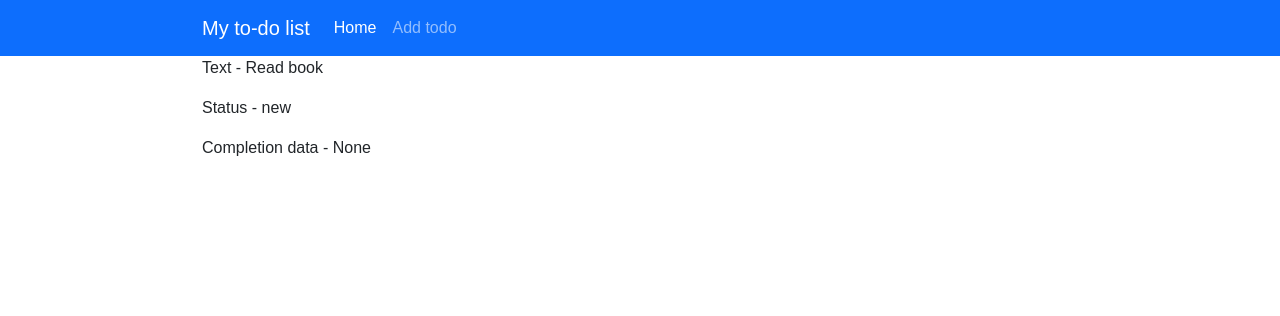
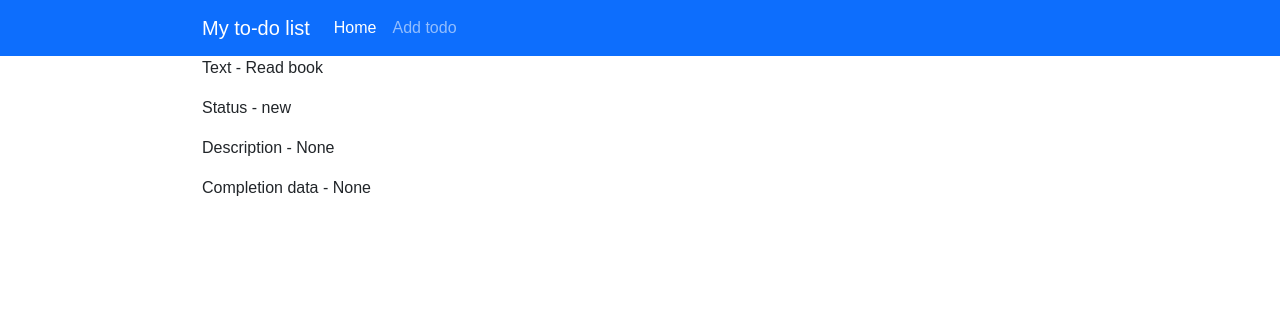
Before and after one commit to tenirina/homework_55_irina_ten, a Django app: template app/webapp/templates/todo.html in a window 1280 px wide. Shown: the top 316 px of the page. Run offline with Django 4.2, Linux system fonts and the light colour scheme; the template is opened without the code that fills it: values that come from a table or form of the project are taken from there, others are empty; data comes from the database, SQL or seed files in the repository.

Commit message:
Add
Добавлено новое поле в Модель.
Добавлено новое поле description, так же добавлено это поле на страницу ADD и todo(детальное отображение задачи).
Создана миграция и применена

```diff
--- a/app/webapp/models.py
+++ b/app/webapp/models.py
@@ -7,9 +7,10 @@ class ToDo(models.Model):
         ("process", "Process"),
         ("made", "Made")
     )
-    text = models.TextField(verbose_name="Description", max_length=500, null=False, blank=False)
+    text = models.CharField(verbose_name="Text", max_length=500, null=False, blank=False)
     status = models.CharField(verbose_name="Status", max_length=50, null=False, default="New", choices=CHOICES)
     completion_data = models.TextField(verbose_name="Date of completion", null=True, default=None)
+    description = models.TextField(verbose_name="Description", max_length=1500, null=True)
 
     def __str__(self):
         return f"{self.status} - {self.text}"
--- a/app/webapp/templates/todo.html
+++ b/app/webapp/templates/todo.html
@@ -22,6 +22,7 @@
       <div class="container">
           <p>Text - {{todo.text}}</p>
           <p>Status - {{todo.status}}</p>
+          <p>Description - {{todo.description}}</p>
           <p>Completion data - {{todo.completion_data}}</p>
       </div>
 </body>
--- a/app/webapp/view/add_todo.py
+++ b/app/webapp/view/add_todo.py
@@ -10,8 +10,10 @@ def add_view(request):
     todo_data = {
         'text': request.POST.get('text'),
         'status': request.POST.get('select'),
-        'completion_data': request.POST.get('completion_data')
+        'completion_data': request.POST.get('completion_data'),
+        'description': request.POST.get('textarea')
     }
+    print(todo_data)
     todo = ToDo.objects.create(**todo_data)
     return redirect(f"/todo/?pk={todo.pk}")
 
@@ -19,4 +21,5 @@ def add_view(request):
 def detail_view(request):
     pk = request.GET.get('pk')
     todo = ToDo.objects.get(pk=pk)
+    print(todo.description)
     return render(request, 'todo.html', context={'todo': todo})
```
Also changed, not shown: app/webapp/templates/add.html (+7 -0 lines), app/webapp/migrations/0002_todo_description_alter_todo_completion_data_and_more.py (added).
